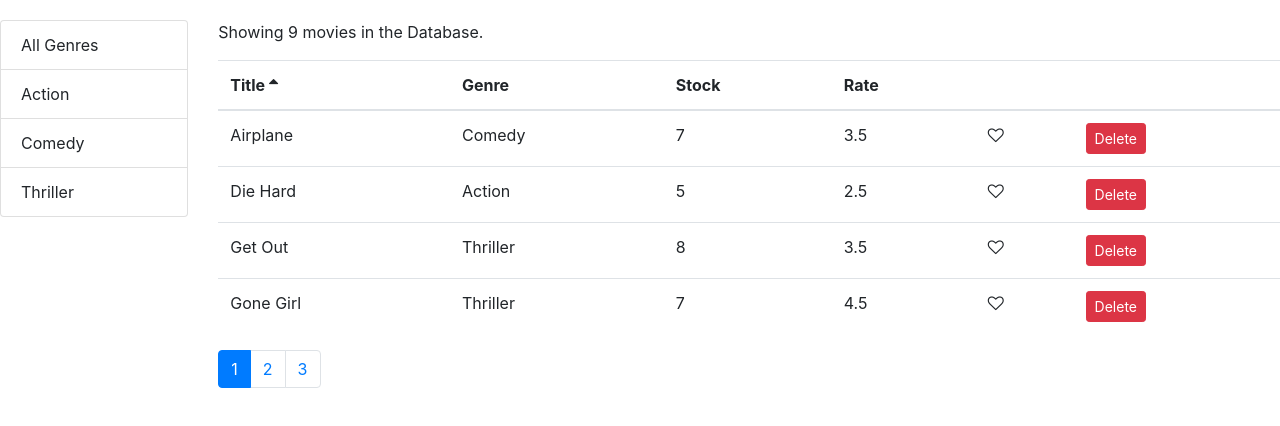
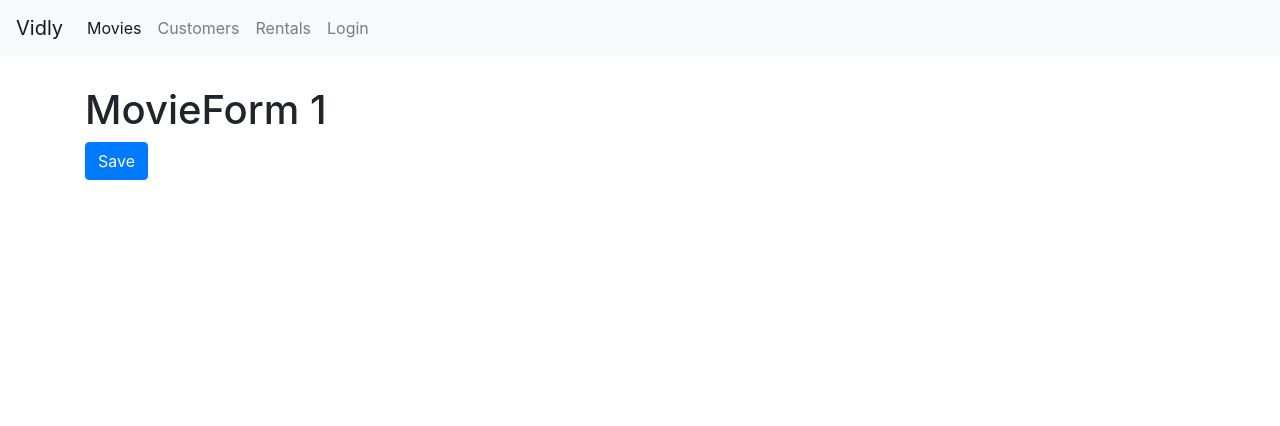
Before and after one commit to ZeeshanTahir786/vidly-app-counter-app, a React app: page /movies/1 in a window 1280 px wide. Shown: the top 426 px of the page. Built offline with nearby package versions, Linux system fonts and the light colour scheme.

Commit message:
Adding Redirect and Switch

```diff
--- a/src/App.js
+++ b/src/App.js
@@ -1,6 +1,13 @@
+import React, { Component } from "react";
+import { Redirect, Route, Switch } from "react-router-dom";
+import Movies from "./vidlyCmponents/movies";
+import Rentals from "./vidlyCmponents/rentals";
+import NotFound from "./vidlyCmponents/notFound";
+import Customers from "./vidlyCmponents/customers";
+import NavBar from "./vidlyCmponents/navBar";
+import MovieForm from "./vidlyCmponents/movieForm";
+import LoginForm from "./vidlyCmponents/loginForm";
 import "./App.css";
-import React, { Component } from "react";
-import Movies from "./vidlyCmponents/movies";
 // import Counters from "./components/counters";
 // import NavBar from "./components/navBar";
 
@@ -41,6 +48,21 @@
   render() {
     return (
       <React.Fragment>
+      <NavBar />
+      <main className="container">
+          <Switch>
+          <Route path="/login" component={LoginForm}></Route>
+          <Route path="/movies/:id" component={MovieForm}></Route>
+          <Route path="/movies" component={Movies}></Route>
+          <Route path="/customers" component={Customers}></Route>
+          <Route path="/rentals" component={Rentals}></Route>
+          <Route path="/not-found" component={NotFound}></Route>
+          <Redirect from="/" exact to="/movies" />
+          <Redirect to="/not-found" />
+        </Switch>
+      </main>
+      </React.Fragment>
+      );
         {/* <NavBar
           totalCounter={this.state.counters.filter((c) => c.value > 0).length}
         />
@@ -53,9 +75,7 @@
             onDecrement={this.handleDecremnt}
           />
         </main> */}
-        <Movies />
-      </React.Fragment>
-    );
+
   }
 }
 
--- a/src/index.css
+++ b/src/index.css
@@ -1,6 +1,6 @@
 body {
   margin: 0;
-  padding: 20px 0 0 0;
+  padding: 0 0 0 0;
   font-family: -apple-system, BlinkMacSystemFont, "Segoe UI", "Roboto", "Oxygen",
     "Ubuntu", "Cantarell", "Fira Sans", "Droid Sans", "Helvetica Neue",
     sans-serif;
@@ -12,6 +12,9 @@
   font-family: source-code-pro, Menlo, Monaco, Consolas, "Courier New",
     monospace;
 }
+.navbar {
+  margin-bottom: 30px;
+}
 .clickable {
   cursor: pointer;
 }
--- /dev/null
+++ b/src/vidlyCmponents/customers.jsx
@@ -0,0 +1,6 @@
+import React from "react";
+const Customers = () => {
+  return <h1>Customers</h1>;
+};
+
+export default Customers;
--- /dev/null
+++ b/src/vidlyCmponents/loginForm.jsx
@@ -0,0 +1,26 @@
+import React, { Component } from "react";
+class LoginForm extends Component {
+  handleSubmit = (e) => {
+    e.preventDefault();
+  };
+  render() {
+    return (
+      <div>
+        <h1>Login</h1>
+        <form onSubmit={this.handleSubmit}>
+          <div className="form-group">
+            <label htmlFor="username">Username</label>
+            <input id="username" type="text" className="form-control" />
+          </div>
+          <div className="form-group">
+            <label htmlFor="password">Password</label>
+            <input id="password" type="text" className="form-control" />
+          </div>
+          <button className="btn btn-primary">Login</button>
+        </form>
+      </div>
+    );
+  }
+}
+
+export default LoginForm;
--- /dev/null
+++ b/src/vidlyCmponents/movieForm.jsx
@@ -0,0 +1,16 @@
+import React from "react";
+const MovieForm = ({ match, history }) => {
+  return (
+    <div>
+      <h1>MovieForm {match.params.id}</h1>
+      <button
+        className="btn btn-primary"
+        onClick={() => history.push("/movies")}
+      >
+        Save
+      </button>
+    </div>
+  );
+};
+
+export default MovieForm;
--- a/src/vidlyCmponents/moviesTable.jsx
+++ b/src/vidlyCmponents/moviesTable.jsx
@@ -1,10 +1,17 @@
 import React, { Component } from "react";
+import { Link } from "react-router-dom";
 import Like from "./common/like";
 import Table from "./common/table";
 
 class MoviesTable extends Component {
   columns = [
-    { path: "title", label: "Title" },
+    {
+      path: "title",
+      label: "Title",
+      content: (movie) => (
+        <Link to={`/movies/${movie._id}`}>{movie.title}</Link>
+      ),
+    },
     { path: "genre.name", label: "Genre" },
     { path: "numberInStock", label: "Stock" },
     { path: "dailyRentalRate", label: "Rate" },
--- /dev/null
+++ b/src/vidlyCmponents/navBar.jsx
@@ -0,0 +1,48 @@
+import React from "react";
+import { NavLink, Link } from "react-router-dom";
+const NavBar = () => {
+  return (
+    <nav className="navbar navbar-expand-lg navbar-light bg-light">
+      <Link className="navbar-brand" to="/">
+        Vidly
+      </Link>
+      <button
+        className="navbar-toggler"
+        type="button"
+        data-toggle="collapse"
+        data-target="#navbarNav"
+        aria-controls="navbarNav"
+        aria-expanded="false"
+        aria-label="Toggle navigation"
+      >
+        <span className="navbar-toggler-icon"></span>
+      </button>
+      <div className="collapse navbar-collapse" id="navbarNav">
+        <ul className="navbar-nav">
+          <li className="nav-item">
+            <NavLink className="nav-link" to="/movies">
+              Movies
+            </NavLink>
+          </li>
+          <li className="nav-item">
+            <NavLink className="nav-link" to="/customers">
+              Customers
+            </NavLink>
+          </li>
+          <li className="nav-item">
+            <NavLink className="nav-link" to="/rentals">
+              Rentals
+            </NavLink>
+          </li>
+          <li className="nav-item">
+            <NavLink className="nav-link" to="/login">
+              Login
+            </NavLink>
+          </li>
+        </ul>
+      </div>
+    </nav>
+  );
+};
+
+export default NavBar;
--- /dev/null
+++ b/src/vidlyCmponents/notFound.jsx
@@ -0,0 +1,6 @@
+import React from "react";
+const NotFound = () => {
+  return <h1>NotFound</h1>;
+};
+
+export default NotFound;
--- /dev/null
+++ b/src/vidlyCmponents/rentals.jsx
@@ -0,0 +1,6 @@
+import React from "react";
+const Rentals = () => {
+  return <h1>Rentals</h1>;
+};
+
+export default Rentals;
```
